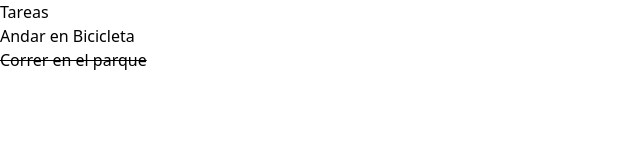
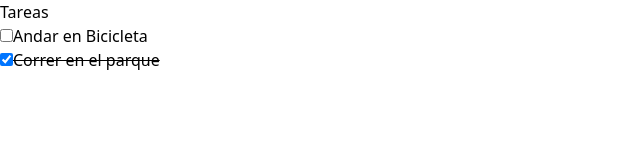
Before and after one commit to joaquinirigoyen/TO-DO, a React (Create React App) app in the folder pwa2024/: page / in a window 1280 px wide. Shown: the top 160 px of the page, without its empty margins (0-640 px from the left). Built offline with nearby package versions, Linux system fonts and the light colour scheme.

Commit message:
handleClick Tarea Completa

```diff
--- a/pwa2024/src/Components/Tarea/Tarea.jsx
+++ b/pwa2024/src/Components/Tarea/Tarea.jsx
@@ -1,7 +1,13 @@
+import { useState } from 'react';
 export default function Tarea({descripcion, estaCompletada}){
+    const [completa, setCompleta] = useState(estaCompletada);
+    function handleClick(){
+            setCompleta(!completa);
+        }
     return (
-        <li>
-            {estaCompletada ? (<del>{descripcion}</del>): (descripcion)}
-        </li>
+        <>
+            <input type="checkbox" checked={completa} onClick={handleClick}></input>
+            {completa ? (<del>{descripcion}</del>): (descripcion)}
+        </>
     )
 }
```
